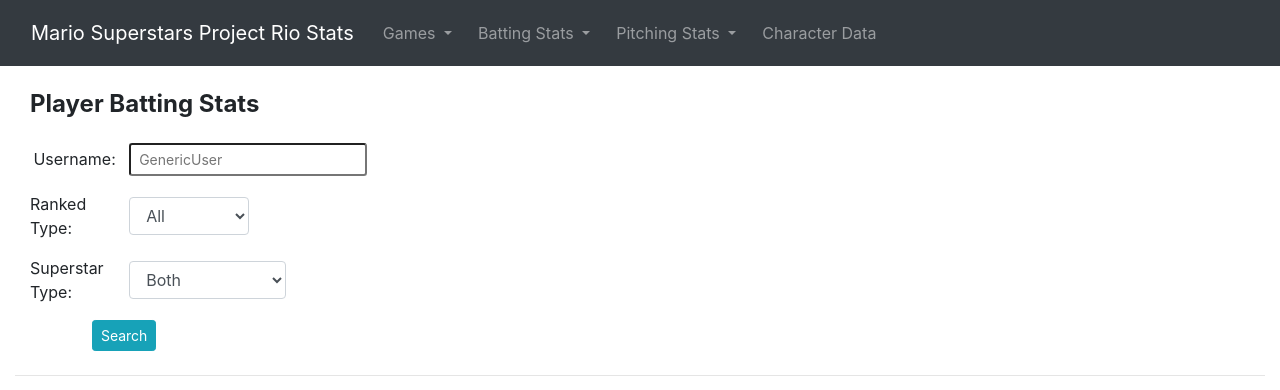
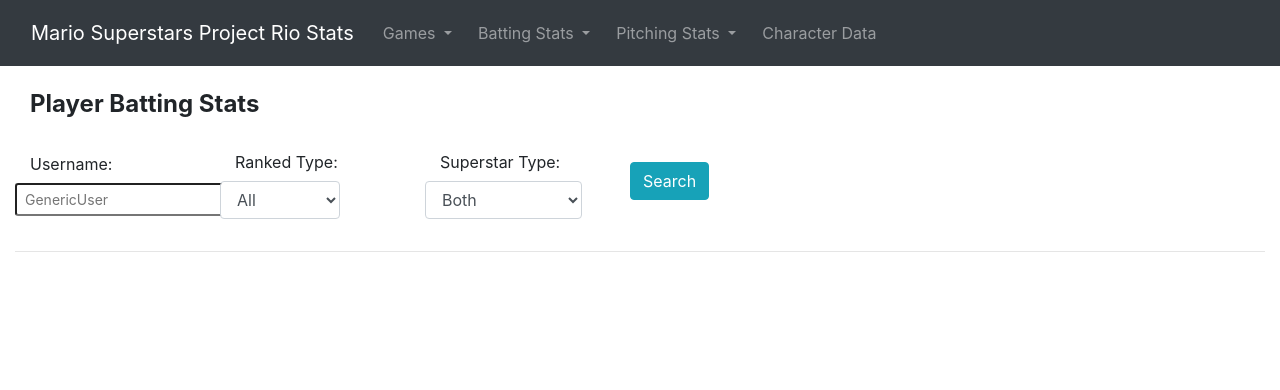
Before and after one commit to sleepywitch/rio-stats-ui, an Angular app: page /batting-player in a window 1280 px wide. Shown: the top 390 px of the page. Built offline with nearby package versions, Linux system fonts and the light colour scheme.

Commit message:
center align, tiny header for search
fuckinbg center alsignsa asdcmklasjfsdkgfjslagj wetawe fucking did it cept its deprecated

```diff
--- a/src/app/components/batting/batting-list/batting-list.component.css
+++ b/src/app/components/batting/batting-list/batting-list.component.css
@@ -1,5 +1,21 @@
-.mat-sort-header-container {
+:host ::ng-deep .mat-sort-header-container {
+  display: flex;
   align-items: center !important;
   justify-content: center !important;
   text-align: center !important;
 }
+
+mat-sort-header-container {
+  align-items: center !important;
+  justify-content: center !important;
+  text-align: center !important;
+}
+
+table {
+  text-align: center !important;
+  width: 100%;
+}
+
+.mat-header-cell {
+  text-align: center;
+}
--- a/src/app/components/batting/batting-list/batting-list.component.html
+++ b/src/app/components/batting/batting-list/batting-list.component.html
@@ -3,7 +3,7 @@
     <div class="row" *ngIf="!extendedStatsToggle">
       <table class="table table-sm table-striped table-responsive-md table-hover" matSort (matSortChange)="sortData($event)">
         <thead class="th-info">
-          <tr>
+          <tr class="text-center justify-content-center align-items-center align-content-center">
             <th scope="col" class="text-center">Name</th>
             <th scope="col" class="text-center">PA</th>
             <th scope="col" class="text-center">AB</th>
--- a/src/app/components/batting/player-batting-search/player-batting-search.component.html
+++ b/src/app/components/batting/player-batting-search/player-batting-search.component.html
@@ -5,39 +5,35 @@
     </div>
   </div>
   <div class="row">
-    <div class="col-4">
+    <div class="col-12">
       <form [formGroup]="userBattingFormGroup" (ngSubmit)="search()">
-        <div class="form-row form-inline mb-3">
-          <div class="col-3">
-            <label for="usernameInput">Username:</label>
-          </div>
-          <div class="col-3">
+        <div class="form-row form-inline mb-3 justify-content-evenly">
+          <div class="col-2">
+            <div class="form-group row">
+              <label for="usernameInput" class="col-auto col-form-label">Username:</label>
               <input type="text" class="form-control-sm " id="usernameInput" placeholder="GenericUser" formControlName="usernameFG">
             </div>
           </div>
-        <div class="form-row form-inline mb-3">
-          <div class="col-3">
-            <label for="rankedTypeSelect">Ranked Type:</label>
-          </div>
-          <div class="col-3">
+          <div class="col-2">
+            <div class="form-group row">
+              <label for="rankedTypeSelect" class="col-auto col-form-label">Ranked Type:</label>
               <select class="form-control form-select" id="rankedTypeSelect" formControlName="rankedTypeFG">
                 <option *ngFor="let rankType of rankSelectTypes">{{rankType}}</option>
               </select>
             </div>
           </div>
-        <div class="form-row form-inline mb-3">
-          <div class="col-3">
-            <label for="superstarTypeSelect">Superstar Type:</label>
-          </div>
-          <div class="col-3">
+          <div class="col-2">
+            <div class="form-group row">
+              <label for="superstarTypeSelect" class="col-auto col-form-label">Superstar Type:</label>
               <select class="form-control form-select" id="superstarTypeSelect" formControlName="superstarTypeFG">
                 <option *ngFor="let superstarType of superstarSelectTypes">{{superstarType}}</option>
               </select>
             </div>
           </div>
-        <div class="form-row form-inline text-center">
-          <div class="col-6">
-            <button type="submit" class="btn btn-info btn-sm mb-2">Search</button>
+          <div class="col-2">
+            <div class="form-group row">
+              <button type="submit" class="btn btn-info">Search</button>
+            </div>
           </div>
         </div>
       </form>
```
Lines whose indentation alone changed are shown as unchanged.
